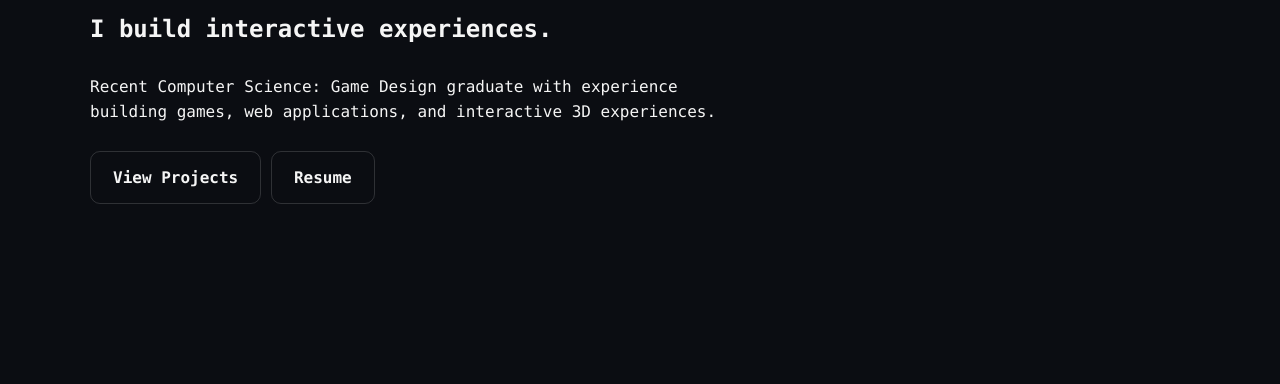
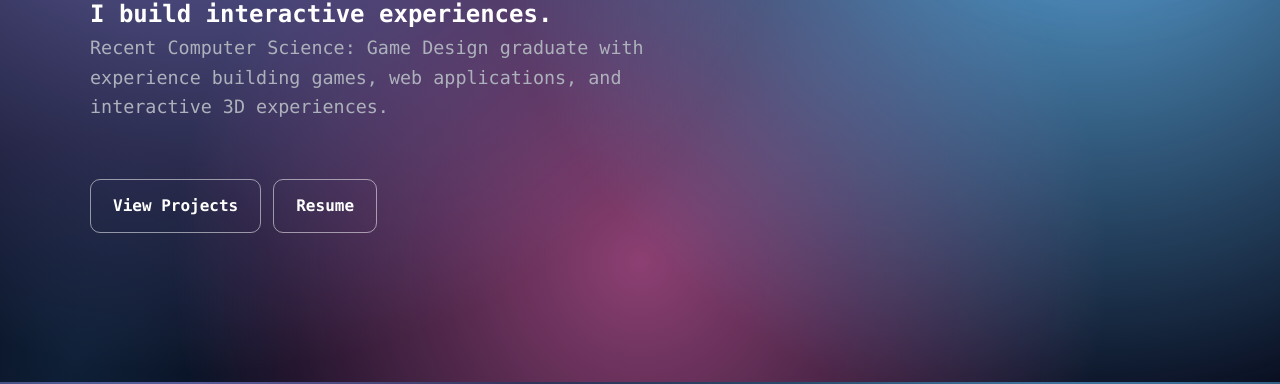
Before and after one commit to mlau16/mlau16.github.io, a plain HTML site: page index.html in a window 1280 px wide. Shown: the part 418-802 px from the top of the page. Drawn offline with Linux system fonts and the light colour scheme.

Commit message:
added new project card and updated UI

```diff
--- a/css/style.css
+++ b/css/style.css
@@ -12,9 +12,18 @@
 
 body {
   font-family: "Lucida Console", "Courier New", monospace;
-  background: #0b0d12;
-  color: #f5f5f5;
+  background:
+  radial-gradient(circle at 15% 20%, rgba(165, 158, 255, 0.685), transparent 50%),
+  radial-gradient(circle at 85% 30%, rgba(107, 196, 255, 0.918), transparent 50%),
+  radial-gradient(circle at 50% 85%, rgba(255, 110, 190, 0.541), transparent 50%),
+  #06091a;
+
+  background-attachment: fixed;
+
+  color: #ffffff;
   line-height: 1.6;
+
+  position: relative;
 }
 
 a {
@@ -36,7 +45,12 @@
 }
 
 .section-muted {
-  background: #11141b;
+  background: rgba(17, 20, 27, 0.55);
+
+  border-top: 1px solid rgba(255, 255, 255, 0.04);
+  border-bottom: 1px solid rgba(255, 255, 255, 0.04);
+
+  backdrop-filter: blur(8px);
 }
 
 
@@ -53,7 +67,7 @@
 
   padding: 20px 5%;
 
-  background: rgba(11, 13, 18, 0.85);
+  background: rgba(11, 13, 18, 0.466);
   backdrop-filter: blur(15px);
 
   border-bottom: 1px solid rgba(255,255,255,0.08);
@@ -72,7 +86,7 @@
 }
 
 .nav-links a {
-  color: #a9adb8;
+  color: #b6bed4;
   font-size: 0.95rem;
 
   transition: color 0.2s ease;
@@ -96,7 +110,7 @@
   padding: 13px 22px;
 
   border-radius: 10px;
-  border: 1px solid rgba(255,255,255,0.15);
+  border: 1px solid rgba(255, 255, 255, 0.521);
 
   font-weight: 600;
 
@@ -145,15 +159,37 @@
   content: "";
 
   position: absolute;
-  width: 500px;
-  height: 500px;
+  width: 650px;
+  height: 650px;
 
-  top: -180px;
-  right: -120px;
+  top: -250px;
+  right: -150px;
 
   background: radial-gradient(
     circle,
-    rgba(130, 110, 255, 0.16),
+    rgba(137, 128, 255, 0.25),
+    rgba(137, 128, 255, 0.08) 35%,
+    transparent 70%
+  );
+
+  filter: blur(10px);
+
+  pointer-events: none;
+}
+
+.hero::after {
+  content: "";
+  position: absolute;
+
+  width: 450px;
+  height: 450px;
+
+  bottom: -200px;
+  left: -150px;
+
+  background: radial-gradient(
+    circle,
+    rgba(75, 190, 255, 0.13),
     transparent 70%
   );
 
@@ -191,7 +227,17 @@
 .hero h1 span {
   display: block;
 
-  color: #9297a4;
+  background: linear-gradient(
+    90deg,
+    #8980ff,
+    #79c8ff,
+    #d99cff
+  );
+
+  -webkit-background-clip: text;
+  background-clip: text;
+
+  color: transparent;
 }
 
 .hero-description {
@@ -273,7 +319,7 @@
 
   border-radius: 18px;
 
-  background: #11141b;
+  background: #11141b67;
 
   border: 1px solid rgba(255,255,255,0.08);
 
--- a/index.html
+++ b/index.html
@@ -2,7 +2,7 @@
 <html lang="en">
   <head>
     <meta charset="UTF-8">
-    <meta name="viewport" content="width=device-width, initail-scale=1.0">
+    <meta name="viewport" content="width=device-width, initial-scale=1.0">
 
     <title>Mandy Lau | Software Engineer & Game Developer</title>
 
@@ -25,21 +25,22 @@
 
     <section class="hero">
       <div class="container">
-        <p>SOFTWARE ENGINEER · GAME DEVELOPER</p>
-        <br>
+        <div class="hero-content">
 
-        <h1>Hi, I'm Mandy.</h1>
+          <p class="hero-eyebrow">SOFTWARE ENGINEER · GAME DEVELOPER</p>
+          <br>
 
-        <h2>I build interactive experiences.</h2>
+          <h1>Hi, I'm Mandy.</h1>
+          <h2><span>I build interactive experiences.</h2>
 
-        <p style="white-space: pre-line;">
+        <p class="hero-description">
           Recent Computer Science: Game Design graduate with experience
           building games, web applications, and interactive 3D experiences.
         </p>
 
         <br>
 
-        <div class="hero-buttons">
+        <div class="hero-actions">
           <a href="projects.html" class="button">
             View Projects
           </a>
```
Also changed, not shown: projects.html (+26 -2 lines).
